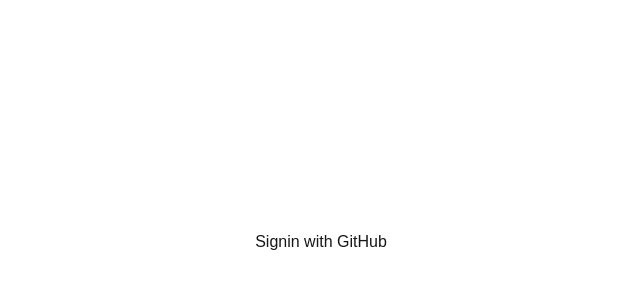
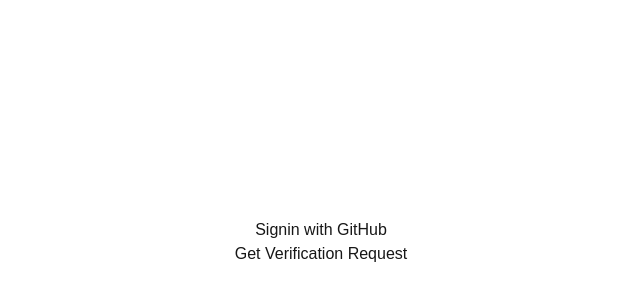
Before and after one commit to tiagofneto/tada, a Next.js app: page / in a window 1280 px wide. Shown: the part 158-458 px from the top of the page, without its empty margins (319-959 px from the left). Built offline with nearby package versions, Linux system fonts and the light colour scheme; no server answers.

Commit message:
reclaim working

```diff
--- a/app/page.tsx
+++ b/app/page.tsx
@@ -1,6 +1,7 @@
 import SignIn from "@/components/sign-in";
 import { SignOut } from "@/components/sign-out";
 import { auth } from "@/auth";
+import ReclaimDemo from "@/components/reclaim";
 
 export default async function Home() {
   const session = await auth();
@@ -15,6 +16,7 @@
       ) : (
         <SignIn />
       )}
+      <ReclaimDemo />
     </div>
   );
 }
--- /dev/null
+++ b/components/reclaim.tsx
@@ -0,0 +1,95 @@
+'use client'
+
+import { useState } from 'react';
+import QRCode from 'react-qr-code';
+import { Proof, ReclaimProofRequest } from '@reclaimprotocol/js-sdk';
+
+function ReclaimDemo() {
+
+  // State to store the verification request URL
+  const [requestUrl, setRequestUrl] = useState('');
+  //const [proofs, setProofs] = useState<Proof | string[]>();
+  const [username, setUsername] = useState('');
+
+  const getVerificationReq = async () => {
+
+    // Your credentials from the Reclaim Developer Portal
+    // Replace these with your actual credentials
+
+    const APP_ID = process.env.NEXT_PUBLIC_RECLAIM_APP_ID;
+    const APP_SECRET = process.env.NEXT_PUBLIC_RECLAIM_APP_SECRET;
+    const PROVIDER_ID = process.env.NEXT_PUBLIC_RECLAIM_PROVIDER_ID;
+
+    // Ensure credentials are defined
+    if (!APP_ID || !APP_SECRET || !PROVIDER_ID) {
+        throw new Error('Missing Reclaim credentials');
+    }
+
+    // Initialize the Reclaim SDK with your credentials
+    const reclaimProofRequest = await ReclaimProofRequest.init(APP_ID, APP_SECRET, PROVIDER_ID);
+
+    // Generate the verification request URL
+    const requestUrl = await reclaimProofRequest.getRequestUrl();
+
+    console.log('Request URL:', requestUrl);
+
+    setRequestUrl(requestUrl);
+
+    // Start listening for proof submissions
+    await reclaimProofRequest.startSession({
+      // Called when the user successfully completes the verification
+      onSuccess: (proofs) => {
+        if (proofs) {
+            if (typeof proofs === 'string') {
+              // When using a custom callback url, the proof is returned to the callback url and we get a message instead of a proof
+              console.log('SDK Message:', proofs);
+              //setProofs([proofs]);
+            } else if (typeof proofs !== 'string') {
+              // When using the default callback url, we get a proof object in the response
+              console.log(proofs);
+              //setProofs(proofs);
+              setUsername(JSON.parse(proofs?.claimData.context).extractedParameters.username);
+            }
+          }
+
+        // Add your success logic here, such as:
+        // - Updating UI to show verification success
+        // - Storing verification status
+        // - Redirecting to another page
+      },
+      // Called if there's an error during verification
+      onError: (error) => {
+
+        console.error('Verification failed', error);
+
+        // Add your error handling logic here, such as:
+        // - Showing error message to user
+        // - Resetting verification state
+        // - Offering retry options
+      },
+    });
+  };
+
+  return (
+    <>
+      <button onClick={getVerificationReq}>Get Verification Request</button>
+
+      {/* Display QR code when URL is available */}
+
+      {requestUrl && (
+        <div style={{ margin: '20px 0' }}>
+          <QRCode value={requestUrl} />
+        </div>
+      )}
+
+      {username && (
+        <div>
+          <h2>Verification Successful!</h2>
+          <p>Username: {username}</p>
+        </div>
+      )}
+    </>
+  );
+}
+
+export default ReclaimDemo;
--- a/package.json
+++ b/package.json
@@ -9,10 +9,12 @@
     "lint": "next lint"
   },
   "dependencies": {
+    "@reclaimprotocol/js-sdk": "^2.1.1",
     "next": "15.0.3",
     "next-auth": "^5.0.0-beta.25",
     "react": "19.0.0-rc-66855b96-20241106",
-    "react-dom": "19.0.0-rc-66855b96-20241106"
+    "react-dom": "19.0.0-rc-66855b96-20241106",
+    "react-qr-code": "^2.0.15"
   },
   "devDependencies": {
     "@types/node": "^20",
```
Also changed, not shown: 1 other file (tests, documents, lock files or other folders).
